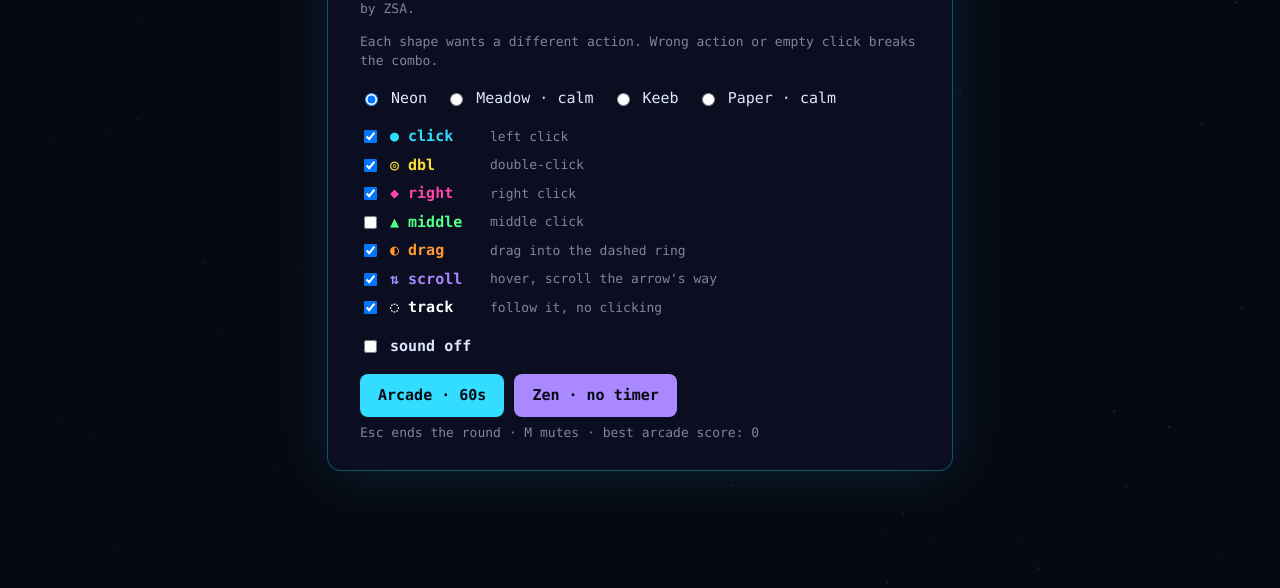
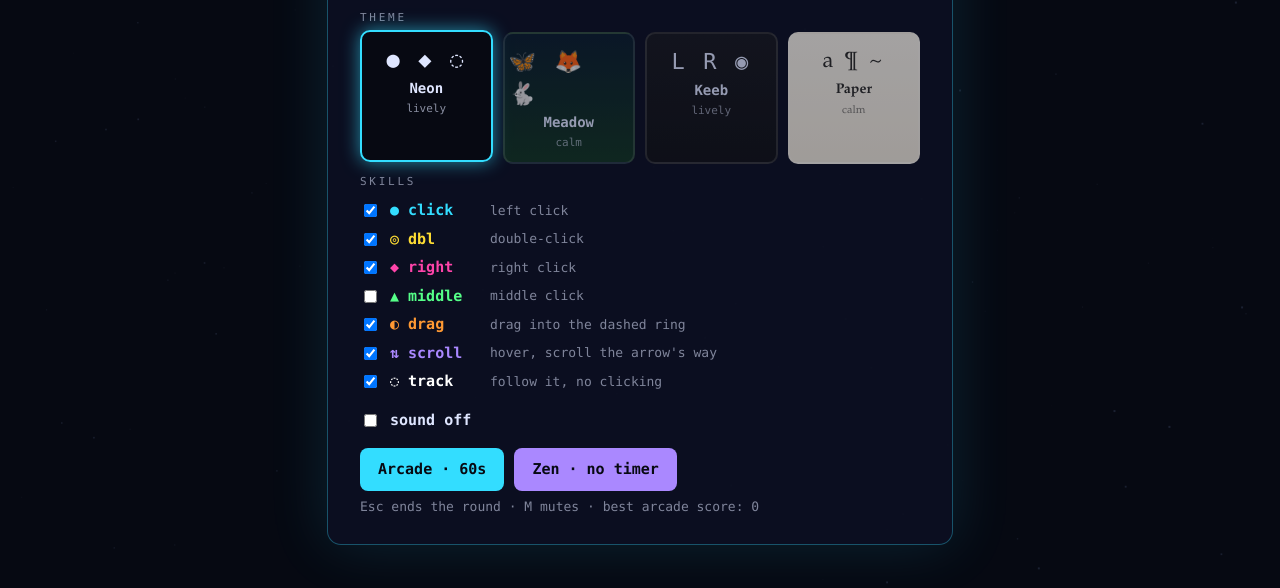
Before and after one commit to gveres/navigator-dojo, a plain HTML site: page site/index.html in a window 1280 px wide. Shown: the part 212-800 px from the top of the page. Drawn offline with Linux system fonts and the light colour scheme; animation ran at ten frames a second.

Commit message:
Theme picker becomes a row of preview tiles
Co-Authored-By: Claude Fable 5.2 <noreply@anthropic.com>

```diff
--- a/site/index.html
+++ b/site/index.html
@@ -16,7 +16,17 @@
   .dim { opacity: .55; font-size: 13px; }
   label { display: flex; gap: 10px; align-items: center; padding: 3px 0; cursor: pointer; }
   label b { width: 90px; }
-  #themes { display: flex; flex-wrap: wrap; gap: 2px 18px; margin: 4px 0 10px; }
+  .sec { font-size: 11px; letter-spacing: .25em; text-transform: uppercase; opacity: .55; margin: 10px 0 6px; }
+  #themes { display: grid; grid-template-columns: repeat(4, 1fr); gap: 10px; margin-bottom: 4px; }
+  .tile { flex-direction: column; gap: 2px; padding: 12px 4px 10px; border-radius: 10px; border: 2px solid #fff2;
+    opacity: .65; transition: .15s; }
+  .tile:hover { opacity: 1; }
+  .tile:has(input:checked) { opacity: 1; border-color: #3df; box-shadow: 0 0 18px #3df9; transform: translateY(-2px); }
+  .tile:has(input:focus-visible) { outline: 2px solid #fff; }
+  .tile input { position: absolute; opacity: 0; pointer-events: none; }
+  .tile span { font-size: 22px; line-height: 32px; letter-spacing: .12em; }
+  .tile b { width: auto; font-size: 14px; }
+  .tile small { opacity: .6; font-size: 11px; }
   button { font: inherit; color: #070912; background: #3df; border: 0; border-radius: 8px;
     padding: 10px 18px; margin: 14px 10px 6px 0; cursor: pointer; font-weight: bold; }
   button:hover { box-shadow: 0 0 18px #3df; }
@@ -37,7 +47,9 @@
   <p class="dim">Unofficial fan-made trackball trainer. Not affiliated with or endorsed by ZSA.</p>
   <p class="dim">Each shape wants a different action. Wrong action or empty click breaks the combo.</p>
   <div id="result"></div>
+  <div class="sec">Theme</div>
   <div id="themes"></div>
+  <div class="sec">Skills</div>
   <div id="skills"></div>
   <label style="margin-top:10px"><input type="checkbox" id="mute"> <b>sound off</b></label>
   <button id="arcade">Arcade · 60s</button><button id="zen" class="alt">Zen · no timer</button>
@@ -64,12 +76,12 @@ const SHAPE = { click: '●', dbl: '◎', right: '◆', middle: '▲', drag: '
 // calm < 1 slows targets, lengthens their life and drops the screen shake
 const THEMES = {
   neon:   { name: 'Neon', bg: ['#070912', '#070912'], accent: '#3df', calm: 1, wave: 'triangle', vol: .07, level: 'LEVEL', glyph: SHAPE },
-  meadow: { name: 'Meadow · calm', bg: ['#0a1c2b', '#123420'], accent: '#ffe9a0', calm: .6, wave: 'sine', vol: .05, level: 'GLADE',
+  meadow: { name: 'Meadow', bg: ['#0a1c2b', '#123420'], accent: '#ffe9a0', calm: .6, wave: 'sine', vol: .05, level: 'GLADE',
             glyph: { click: '🦋', dbl: '🐸', right: '🦊', middle: '🐢', drag: '🐝', scroll: '🐌', track: '🐇' } },
   keeb:   { name: 'Keeb', bg: ['#17181d', '#101114'], accent: '#fd3', calm: 1, wave: 'square', vol: .03, level: 'LAYER',
             glyph: { click: 'L', dbl: '2×', right: 'R', middle: 'M', drag: '✥', scroll: '⇅', track: '◉' } },
   // ink/font/colors/glow/line are optional overrides for a light, typographic skin
-  paper:  { name: 'Paper · calm', bg: ['#f6f1e7', '#efe8da'], accent: '#2b2a27', calm: .6, wave: 'sine', vol: .04, level: 'Chapter',
+  paper:  { name: 'Paper', bg: ['#f6f1e7', '#efe8da'], accent: '#2b2a27', calm: .6, wave: 'sine', vol: .04, level: 'Chapter',
             ink: '#2b2a27', font: '"Iowan Old Style", Palatino, Georgia, serif', glow: 0, line: 1.25,
             colors: { click: '#1f4e79', dbl: '#8a6100', right: '#9c2f4f', middle: '#2e6b3e', drag: '#b0541a', scroll: '#5b3f8c', track: '#2b2a27' },
             glyph: { click: 'a', dbl: 'ff', right: '¶', middle: '†', drag: '&', scroll: '§', track: '~' } },
@@ -117,7 +129,9 @@ function renderMenu() {
   const TH = THEMES[theme], hud = $('hud').style;
   hud.color = TH.ink ?? ''; hud.textShadow = TH.ink ? 'none' : ''; hud.fontFamily = TH.font ?? '';
   $('themes').innerHTML = Object.entries(THEMES).map(([k, t]) =>
-    `<label><input type="radio" name="theme" value="${k}" ${k === theme ? 'checked' : ''}> ${t.name}</label>`).join('');
+    `<label class="tile" style='background:linear-gradient(${t.bg[0]},${t.bg[1]});color:${t.ink ?? '#dfe6ff'};font-family:${t.font ?? 'inherit'}'>
+       <input type="radio" name="theme" value="${k}" ${k === theme ? 'checked' : ''}>
+       <span>${t.glyph.click} ${t.glyph.right} ${t.glyph.track}</span><b>${t.name}</b><small>${t.calm < 1 ? 'calm' : 'lively'}</small></label>`).join('');
   $('skills').innerHTML = Object.entries(TYPES).map(([k, T]) =>
     `<label><input type="checkbox" value="${k}" ${enabled.includes(k) ? 'checked' : ''}>
      <b style="color:${T.color}">${THEMES[theme].glyph[k]} ${k}</b><span class="dim">${T.hint}</span></label>`).join('');
```
